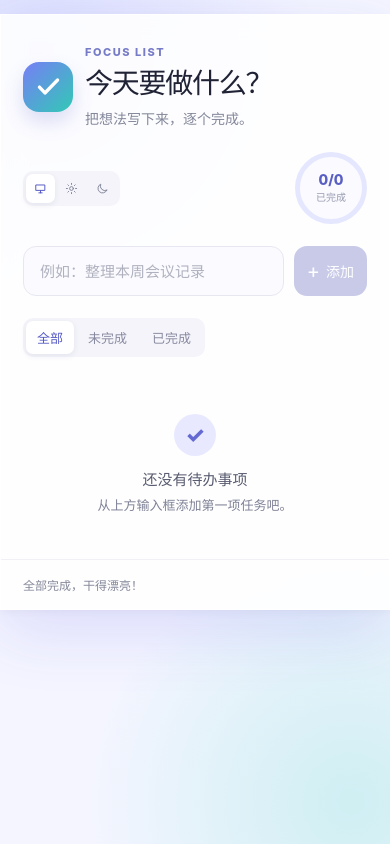
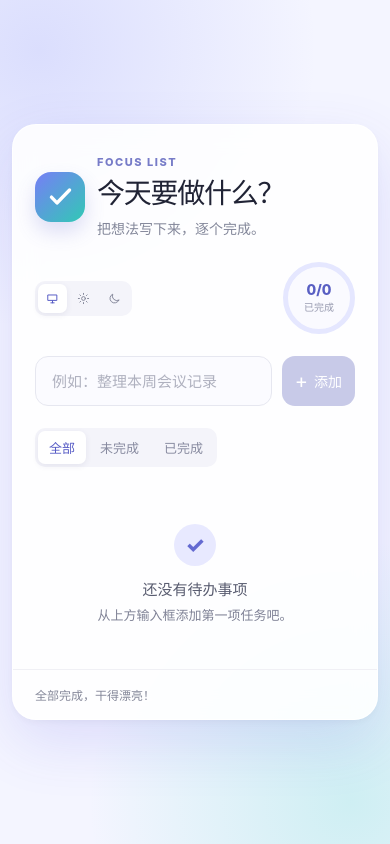
Before and after one commit to mintoneko/TodoList, a Vue app: page / in a window 390 px wide. Built offline with nearby package versions, Linux system fonts and the light colour scheme.

Commit message:
Improve mobile layout

```diff
--- a/src/styles.css
+++ b/src/styles.css
@@ -697,12 +697,12 @@ h1 {
 
 @media (max-width: 560px) {
   .page-shell {
-    align-items: start;
-    padding: 14px 0;
+    align-items: center;
+    padding: 20px 12px;
   }
 
   .todo-card {
-    border-radius: 0;
+    border-radius: 24px;
   }
 
   .card-header {
```
